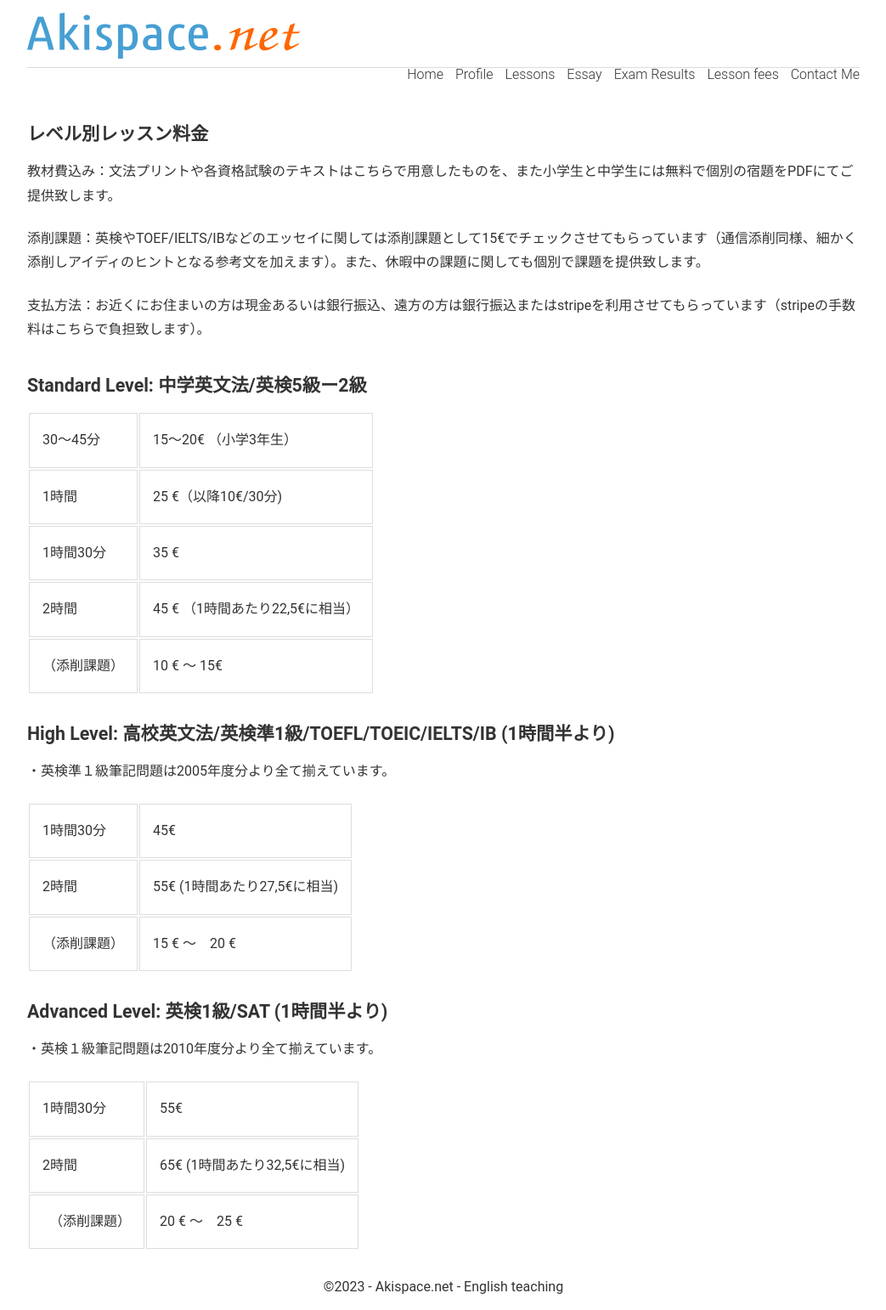
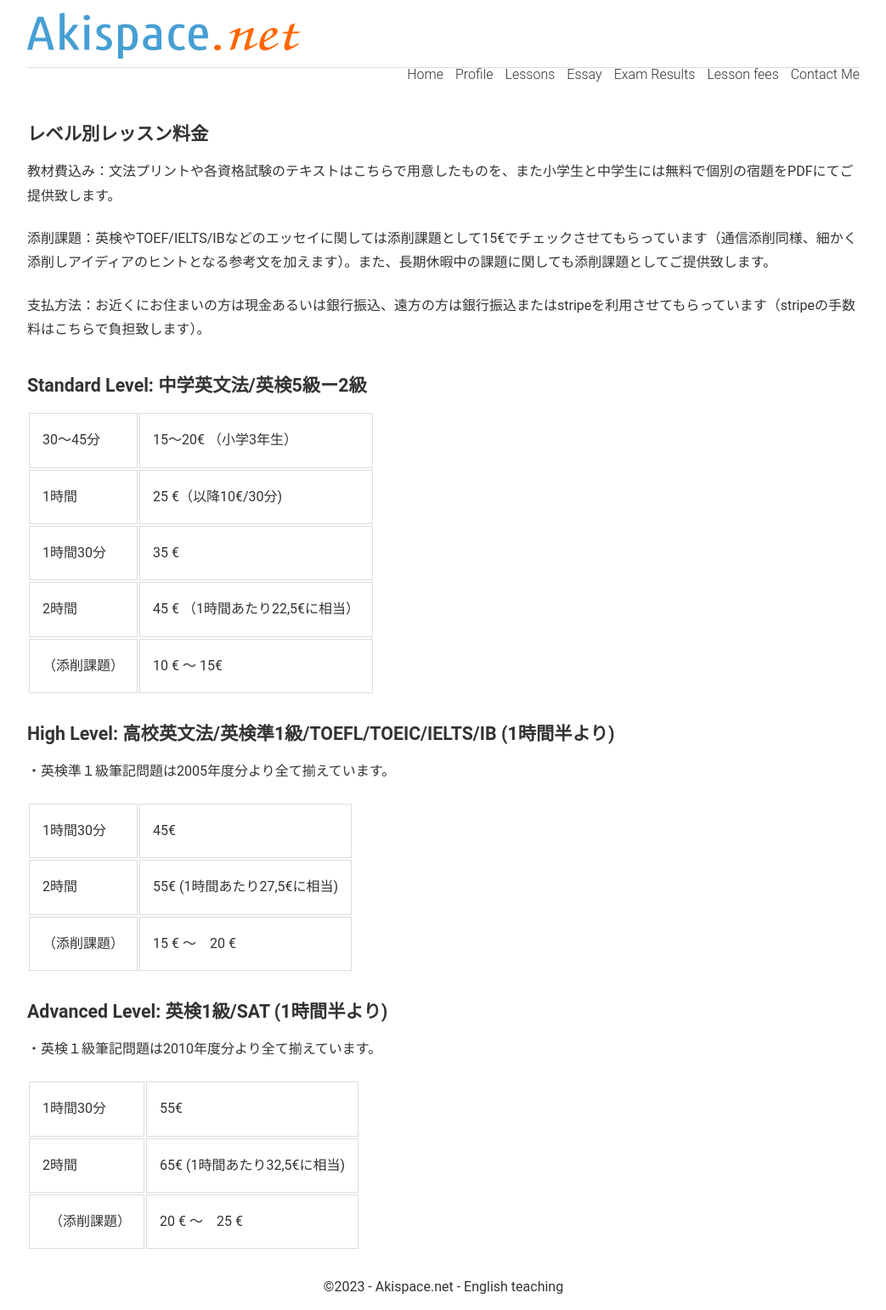
Before and after one commit to phocean/akispace, a Jekyll site: the page built from hour_fees.md, in a window 1280 px wide. Shown: the whole page at 85% size, without its empty margins (118-1161 px from the left). Built offline with Jekyll 4.4.1, drawn with Linux system fonts in a browser that asks for light colours.

Commit message:
Update hour_fees.md

```diff
--- a/hour_fees.md
+++ b/hour_fees.md
@@ -10,7 +10,7 @@ description: フランス、パリ/ブローニュで探す英語家庭教師。
 
 教材費込み：文法プリントや各資格試験のテキストはこちらで用意したものを、また小学生と中学生には無料で個別の宿題をPDFにてご提供致します。
 
-添削課題：英検やTOEF/IELTS/IBなどのエッセイに関しては添削課題として15€でチェックさせてもらっています（通信添削同様、細かく添削しアイディのヒントとなる参考文を加えます）。また、休暇中の課題に関しても個別で課題を提供致します。
+添削課題：英検やTOEF/IELTS/IBなどのエッセイに関しては添削課題として15€でチェックさせてもらっています（通信添削同様、細かく添削しアイディアのヒントとなる参考文を加えます）。また、長期休暇中の課題に関しても添削課題としてご提供致します。
 
 支払方法：お近くにお住まいの方は現金あるいは銀行振込、遠方の方は銀行振込またはstripeを利用させてもらっています（stripeの手数料はこちらで負担致します）。
 
```
